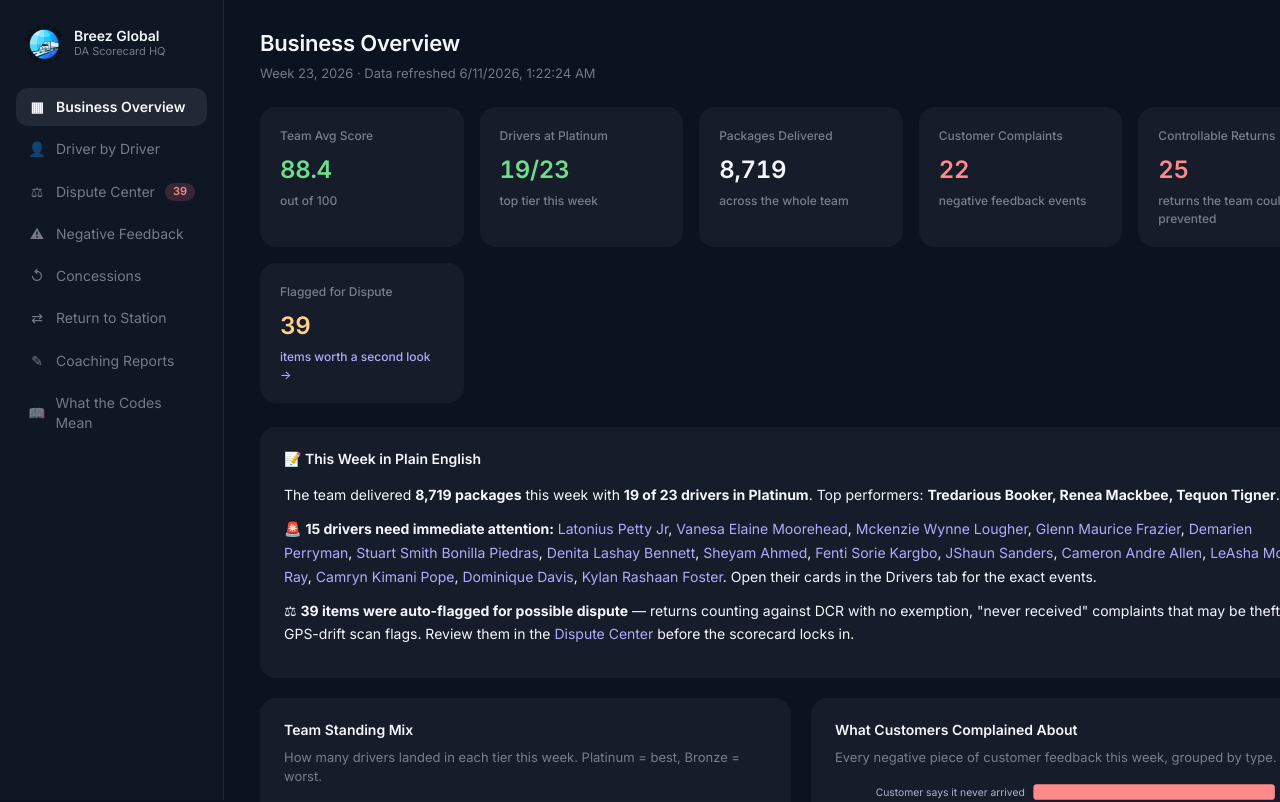
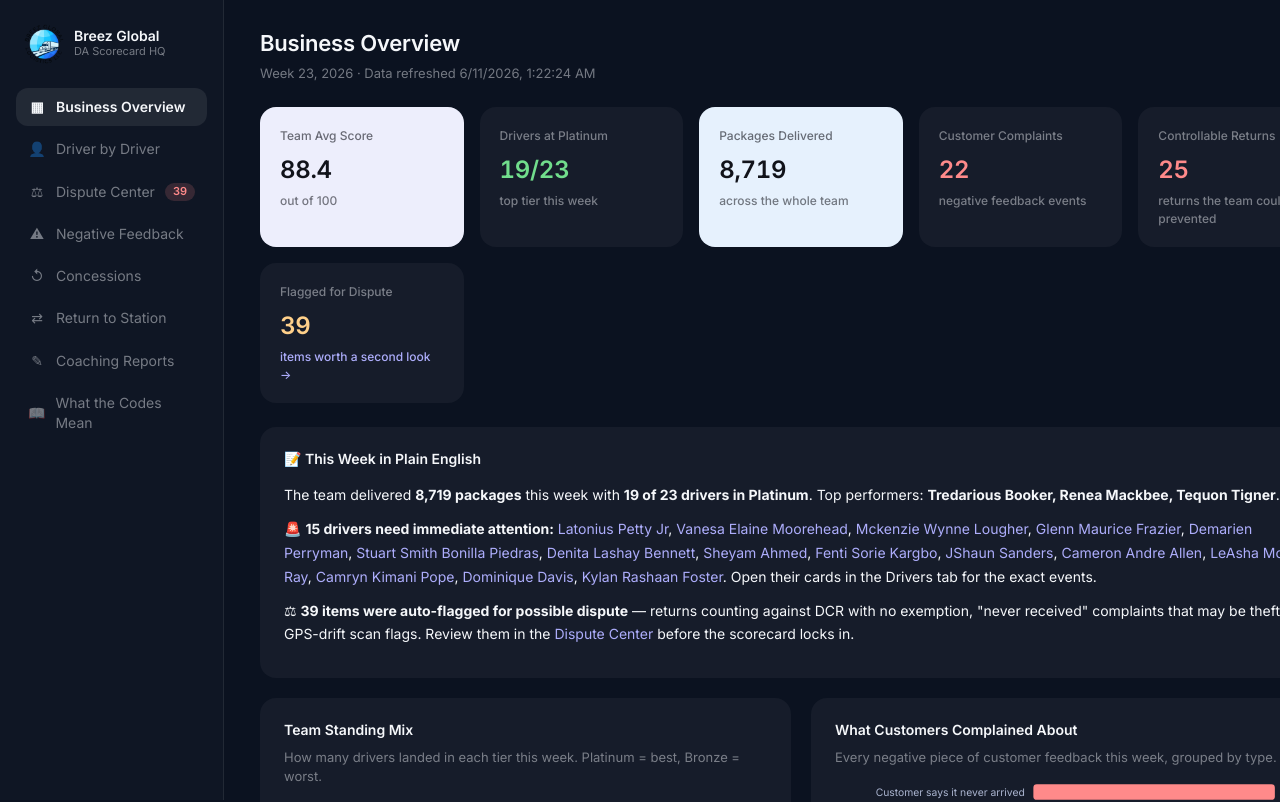
Before and after one commit to breez-ai-global/DAScoreCardHQ, a Next.js app: page / in a window 1280 px wide. Shown: the top 802 px of the page. Built offline with nearby package versions, Linux system fonts and the light colour scheme.

Commit message:
v3: overview light featured tiles

```diff
--- a/app/page.js
+++ b/app/page.js
@@ -56,9 +56,9 @@ export default function Dashboard() {
       </p>
 
       <div className="cards">
-        <div className="card">
+        <div className="card lift-a">
           <div className="label">Team Avg Score</div>
-          <div className="value tier-great">{o.avgScore !== null ? o.avgScore.toFixed(1) : "—"}</div>
+          <div className="value">{o.avgScore !== null ? o.avgScore.toFixed(1) : "—"}</div>
           <div className="tier muted">out of 100</div>
         </div>
         <div className="card">
@@ -66,7 +66,7 @@ export default function Dashboard() {
           <div className="value tier-great">{o.platinum}/{o.total}</div>
           <div className="tier muted">top tier this week</div>
         </div>
-        <div className="card">
+        <div className="card lift-b">
           <div className="label">Packages Delivered</div>
           <div className="value">{fmt(o.delivered)}</div>
           <div className="tier muted">across the whole team</div>
```
